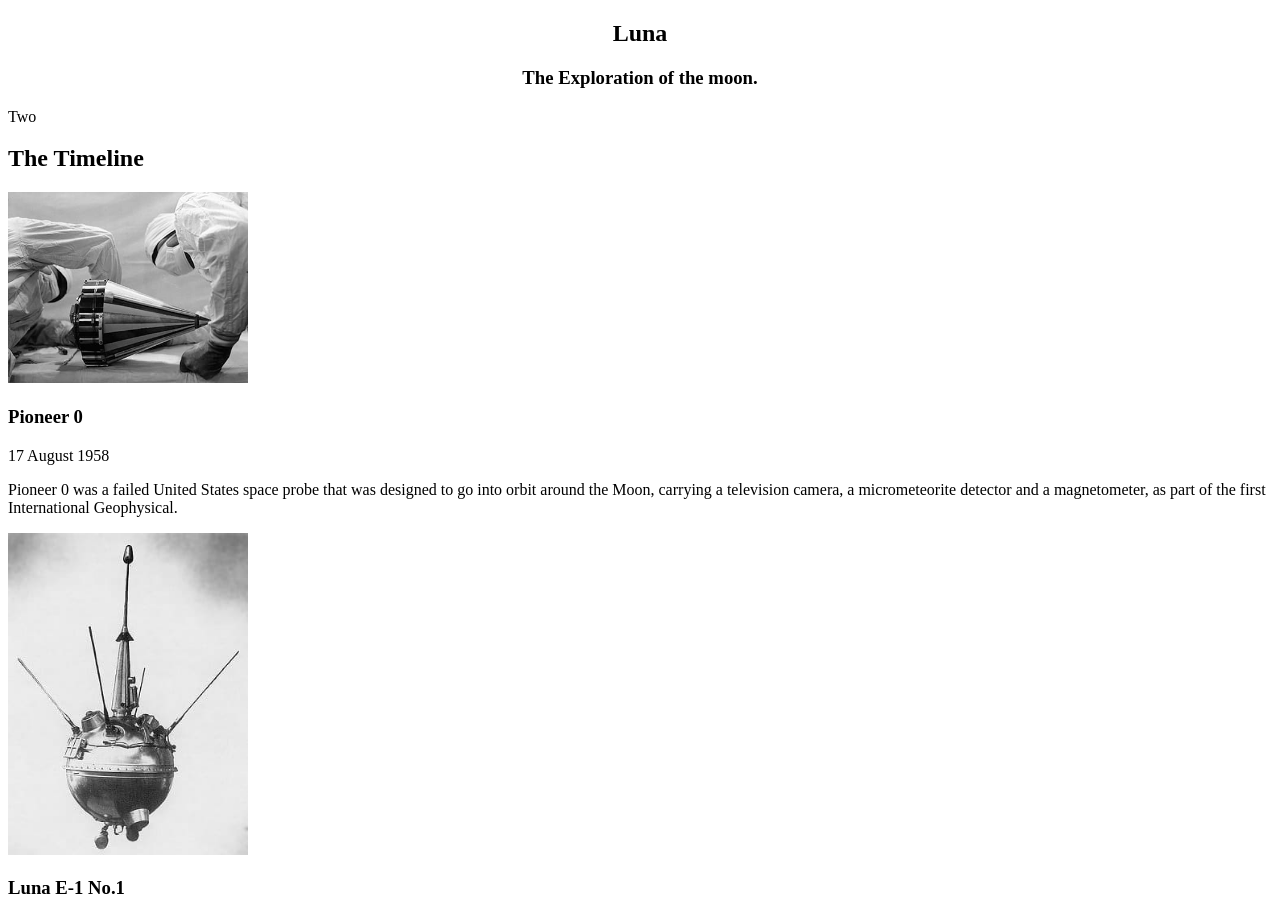
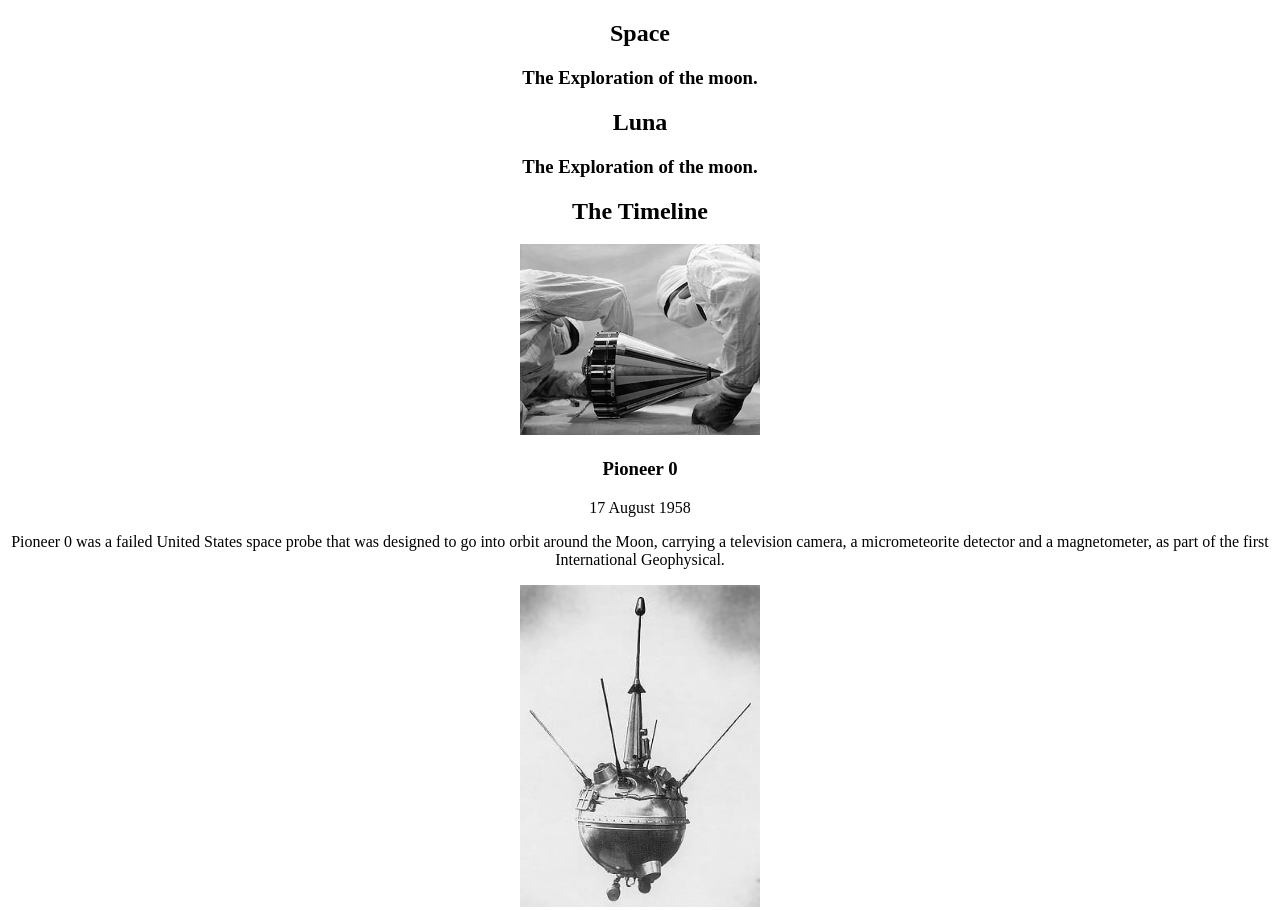
Before and after one commit to sandeepkr021/CSS-, a plain HTML site: page index.html in a window 1280 px wide. Shown: the top 910 px of the page. Drawn offline with Linux system fonts and the light colour scheme.

Commit message:
try main

```diff
--- a/index.html
+++ b/index.html
@@ -20,17 +20,22 @@
 <body class='home'>
   <div class="header">
   <div class="one">
-
+    <main>
  <section class="hero hero-unit-moon-exploration">
   <figure class="hero-image"></figure>
   <div class="hero-copy">
+      <h2>Space</h2>
+      <h3>The Exploration of the moon.</h3>
+  </div>
+</section>
+<section class="hero hero-unit-space-exploration">
+  <figure class="hero-image1"></figure>
+  <div class="hero-copy1">
       <h2>Luna</h2>
       <h3>The Exploration of the moon.</h3>
   </div>
 </section>
-      </div>
-        <div class="two">Two</div>
-      </div>
+</main>
     <section class="timeline">
         <div class="container">
             <div class="row">
```
Lines whose indentation alone changed are shown as unchanged.
